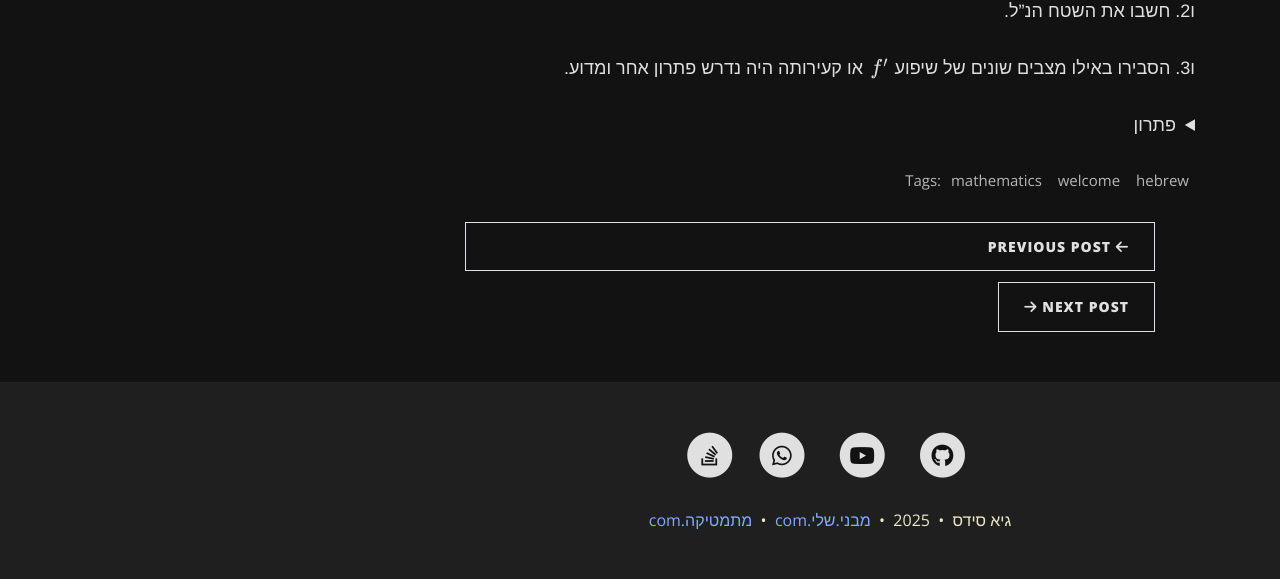
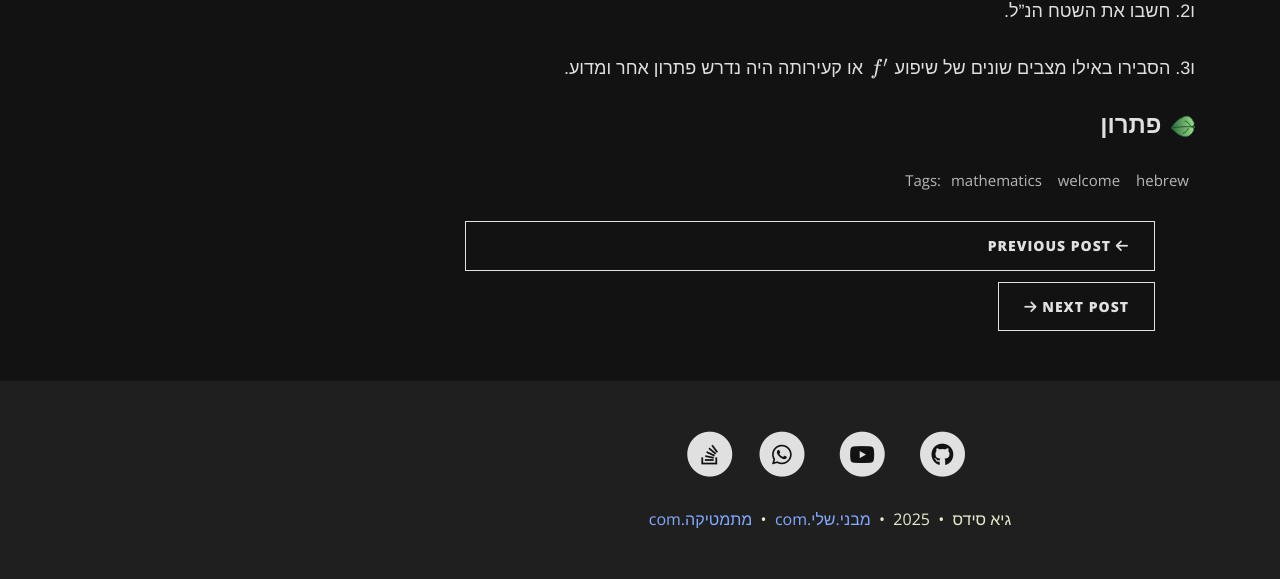
Before and after one commit to 3strategy/BeautifulMivney, a Jekyll site: the page built from _posts/2025-04-23-another-weird-radical.md, in a window 1280 px wide and 1400 px high, scrolled down 170 px. Shown: the part 818-1397 px from the top of the window. Built offline with Jekyll 4.4.1, drawn with Linux system fonts in a browser that asks for light colours; formulas are drawn with MathJax 3; comment, search, counter and statistics services are not loaded.

Commit message:
updated leaf as ⏵ symbol for Details. enhanced details size.

```diff
--- a/assets/css/custom-styles.css
+++ b/assets/css/custom-styles.css
@@ -185,6 +185,35 @@ strong {
 
 details {
     margin-top:1.5em;
+}
+
+details > summary {
+    font-size: 1.5rem;
+    font-weight: bold;
+    line-height: 1.1;
+    list-style: none;
+    position: relative;
+    padding-inline-start: 1.4em;
+}
+
+details > summary::-webkit-details-marker {
+    display: none;
+}
+
+details > summary::before {
+    content: "";
+    position: absolute;
+    inset-inline-start: 0;
+    top: 0.1em;
+    width: 1em;
+    height: 1em;
+    background: no-repeat center/contain url('/assets/img/simple_leaf_half.svg');
+    transform: rotate(90deg);
+    transition: transform 0.2s ease;
+}
+
+details[open] > summary::before {
+    transform: rotate(0deg);
 }
 
 pre {
```
